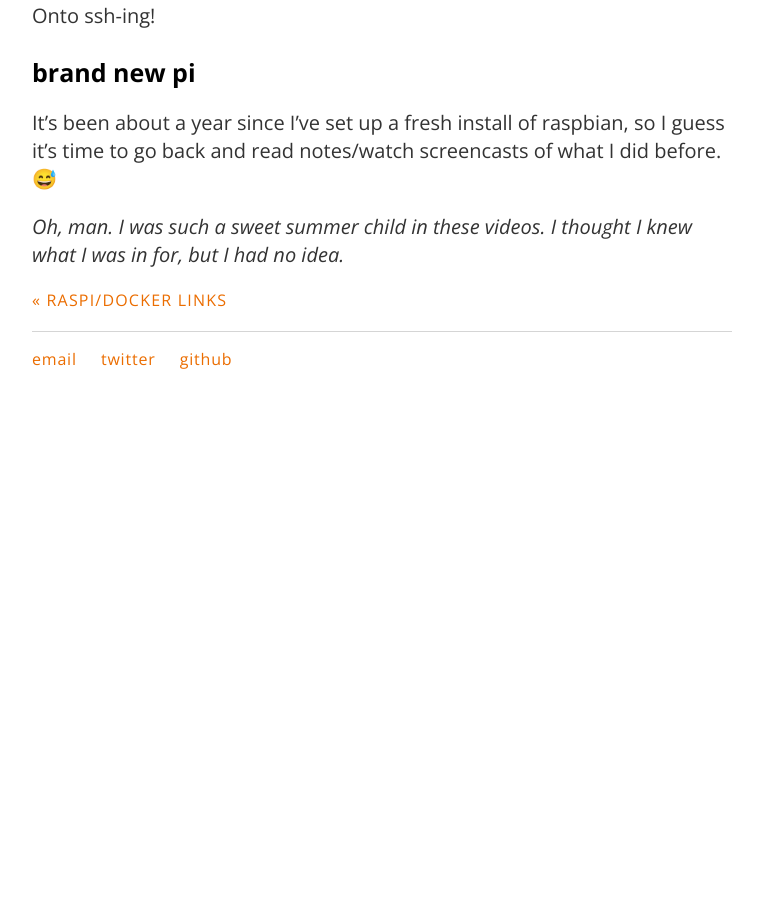
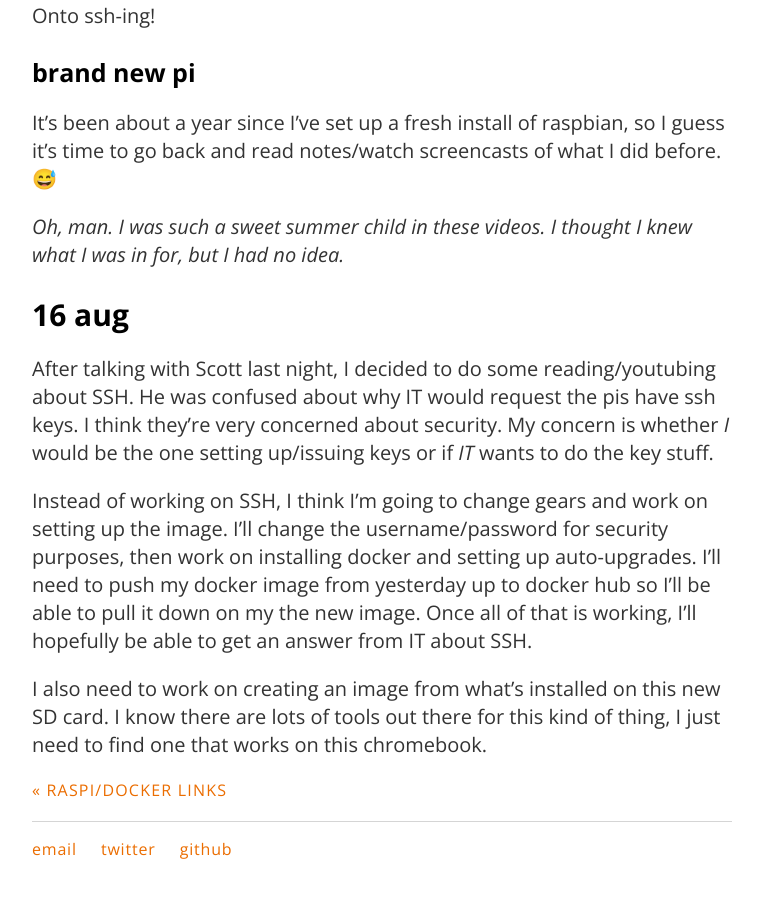
Before and after one commit to carylwyatt/carylwyatt.github.io, a Jekyll site: the page built from _posts/2018-08-13-week-of-13-august.md, in a window 1280 px wide and 900 px high, scrolled down 3244 px. Shown: the whole window, without its empty margins (258-1018 px from the left). Built offline with Jekyll 4.4.1, drawn with Linux system fonts in a browser that asks for light colours; emoji names are drawn with the system emoji font; before the commit the page ends 3654 px from its top, so only the background shows below that.

Commit message:
16 aug notes

```diff
--- a/_posts/2018-08-13-week-of-13-august.md
+++ b/_posts/2018-08-13-week-of-13-august.md
@@ -60,3 +60,11 @@ Onto ssh-ing!
 It's been about a year since I've set up a fresh install of raspbian, so I guess it's time to go back and read notes/watch screencasts of what I did before. :sweat_smile:
 
 *Oh, man. I was such a sweet summer child in these videos. I thought I knew what I was in for, but I had no idea.*
+
+## 16 aug
+
+After talking with Scott last night, I decided to do some reading/youtubing about SSH. He was confused about why IT would request the pis have ssh keys. I think they're very concerned about security. My concern is whether *I* would be the one setting up/issuing keys or if *IT* wants to do the key stuff.
+
+Instead of working on SSH, I think I'm going to change gears and work on setting up the image. I'll change the username/password for security purposes, then work on installing docker and setting up auto-upgrades. I'll need to push my docker image from yesterday up to docker hub so I'll be able to pull it down on my the new image. Once all of that is working, I'll hopefully be able to get an answer from IT about SSH.
+
+I also need to work on creating an image from what's installed on this new SD card. I know there are lots of tools out there for this kind of thing, I just need to find one that works on this chromebook.
```
